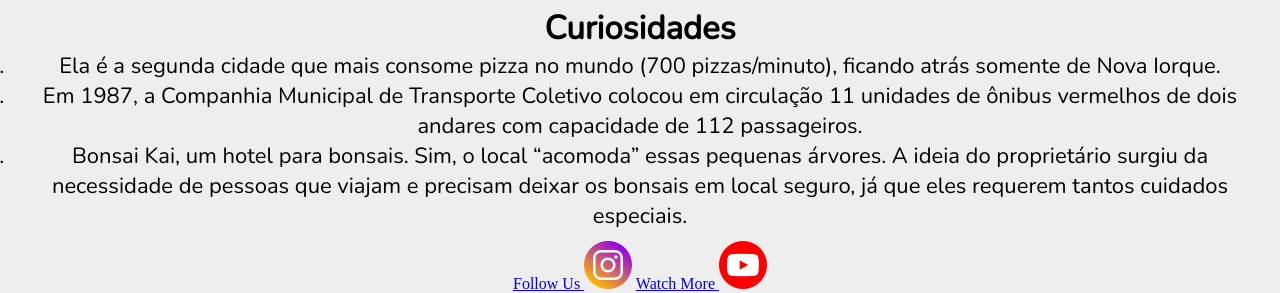
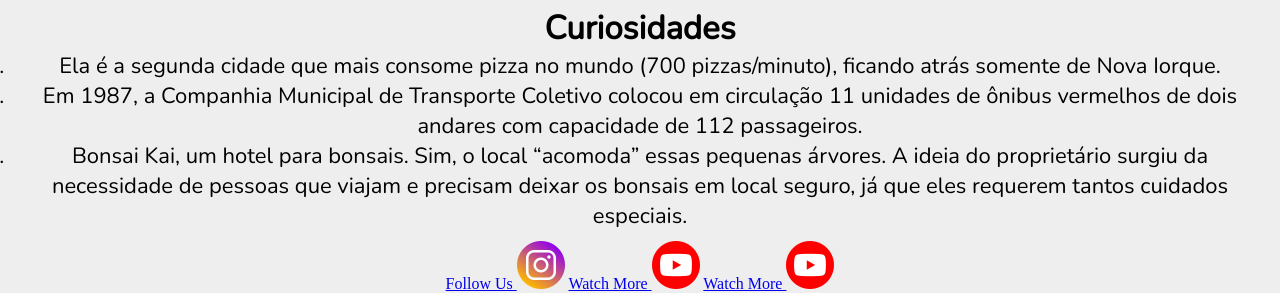
Before and after one commit to marciayano/checkpointFront1, a plain HTML site: page index.html in a window 1280 px wide. Shown: the part 1322-1615 px from the top of the page. Drawn offline with nearby package versions, Linux system fonts and the light colour scheme; a web font is replaced by a local one.

Commit message:
test chwckpoint 2

```diff
--- a/index.html
+++ b/index.html
@@ -57,6 +57,8 @@
 
     <a href="http://youtube.com" target="_blank">Watch More <img src="./img/yt.png"
         alt=""></a>
+    <a href="https://naylaueda.github.io/FrontEnd_aula14/" target="_blank">Watch More <img src="./img/yt.png"
+        alt=""></a>
   </footer>
 
 
```
